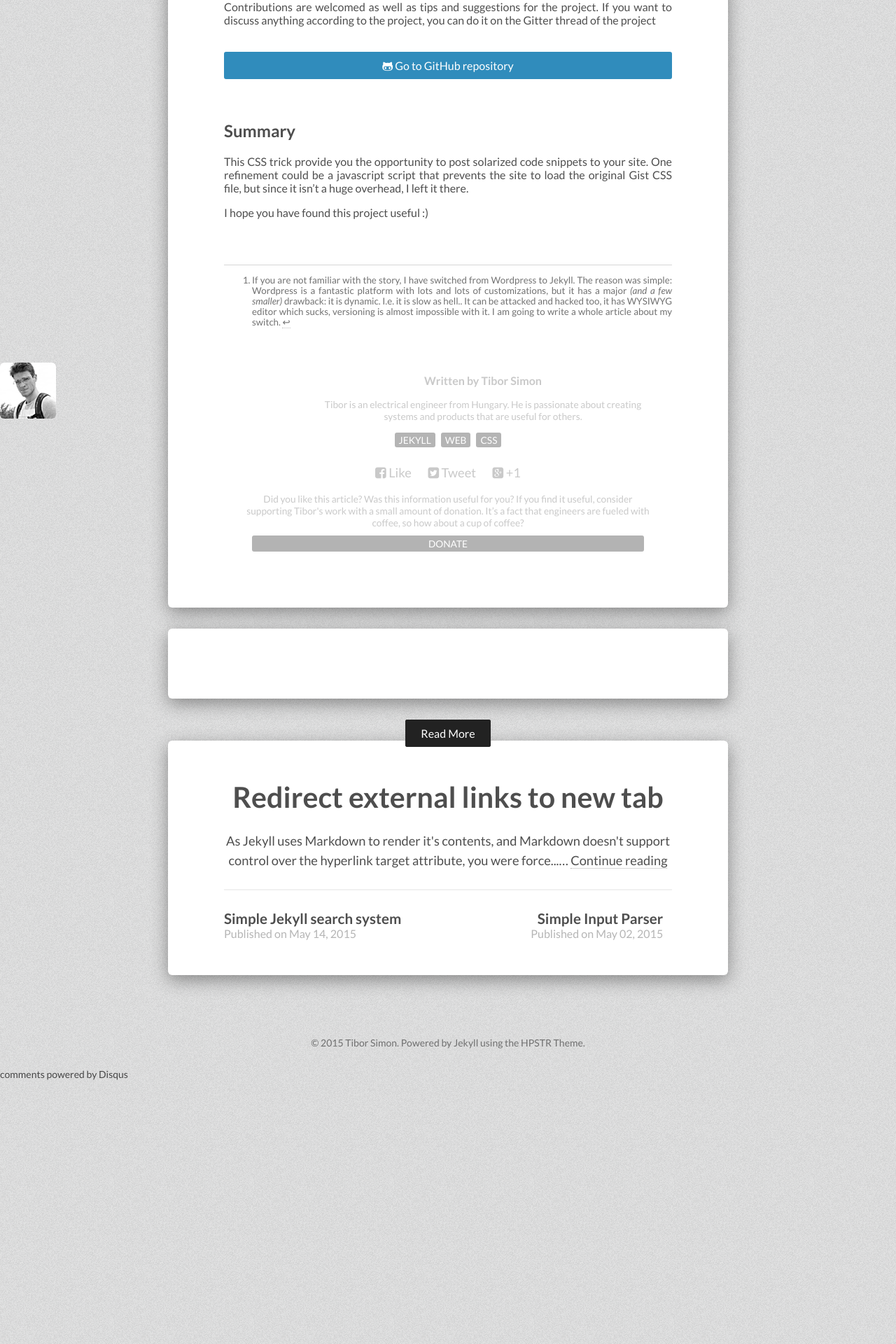
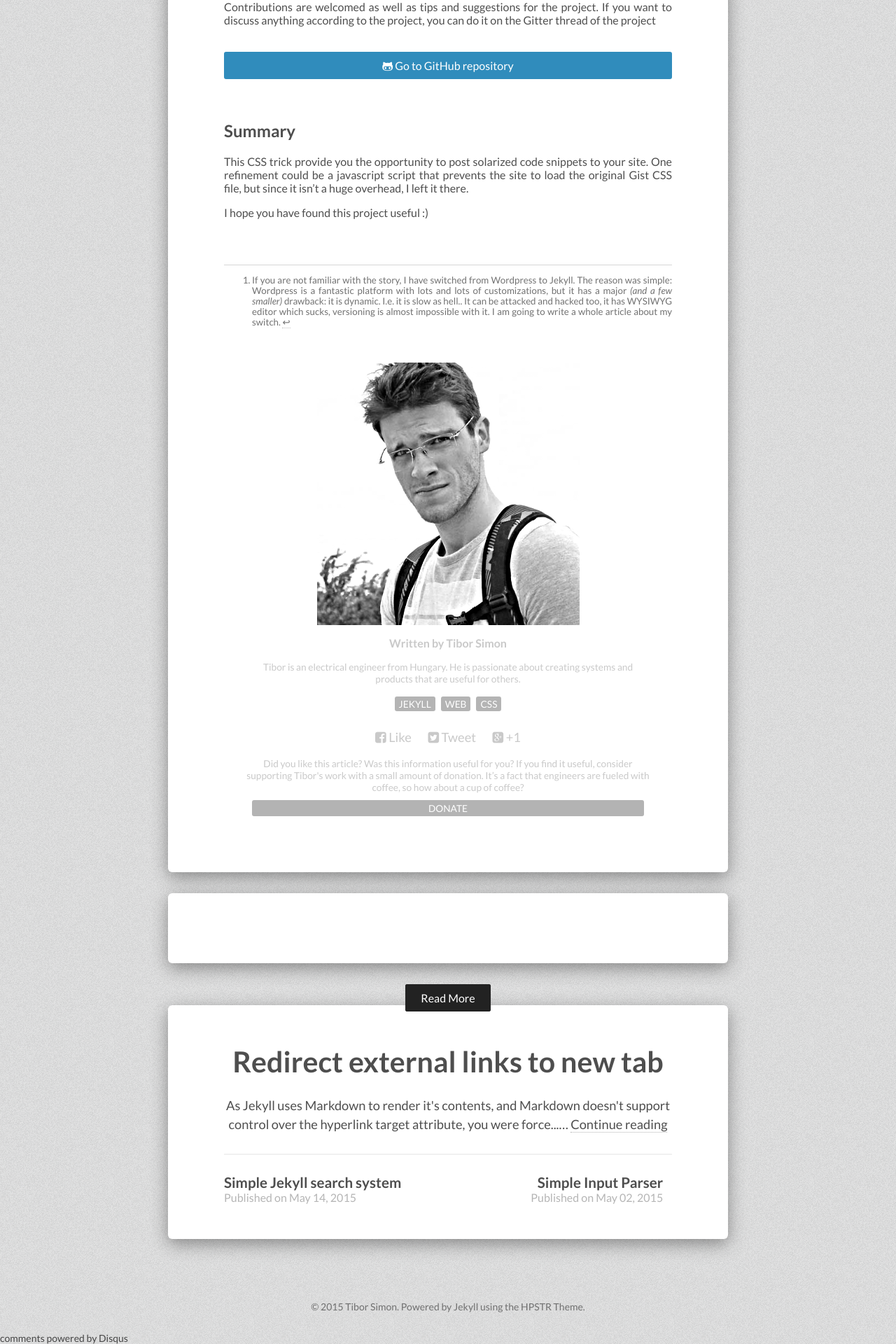
Before and after one commit to tiborsimon/tiborsimon.github.io, a Jekyll site: the page built from _posts/2015-04-19-solarized-theme-for-embedded-gists.md, in a window 1280 px wide. Shown: the part 3932-5852 px from the top of the page at 70% size. Built offline with Jekyll 4.4.1, drawn with Linux system fonts in a browser that asks for light colours; nearby versions of some CDN libraries; comment, search, counter and statistics services are not loaded; before the commit the page ends 5475 px from its top, so only the background shows below that.

Commit message:
CSS update

```diff
--- a/_sass/_page.scss
+++ b/_sass/_page.scss
@@ -684,21 +684,13 @@ td a {
 }
 
 .author-image {
-    position: absolute;
-    left: 0;
-    img {
-        width: 80px;
-        height: 80px;
-        border-radius: 6px;
-    }
+
 }
 .author-content {
-    word-wrap: break-word;
-    padding-left: 100px; //avatar width + 20px padding
-    min-height: 80px; //mirrors avatar height
+
 }
 .author-name {
 }
 .author-bio {
-    margin-top: 0;
+
 }
```
